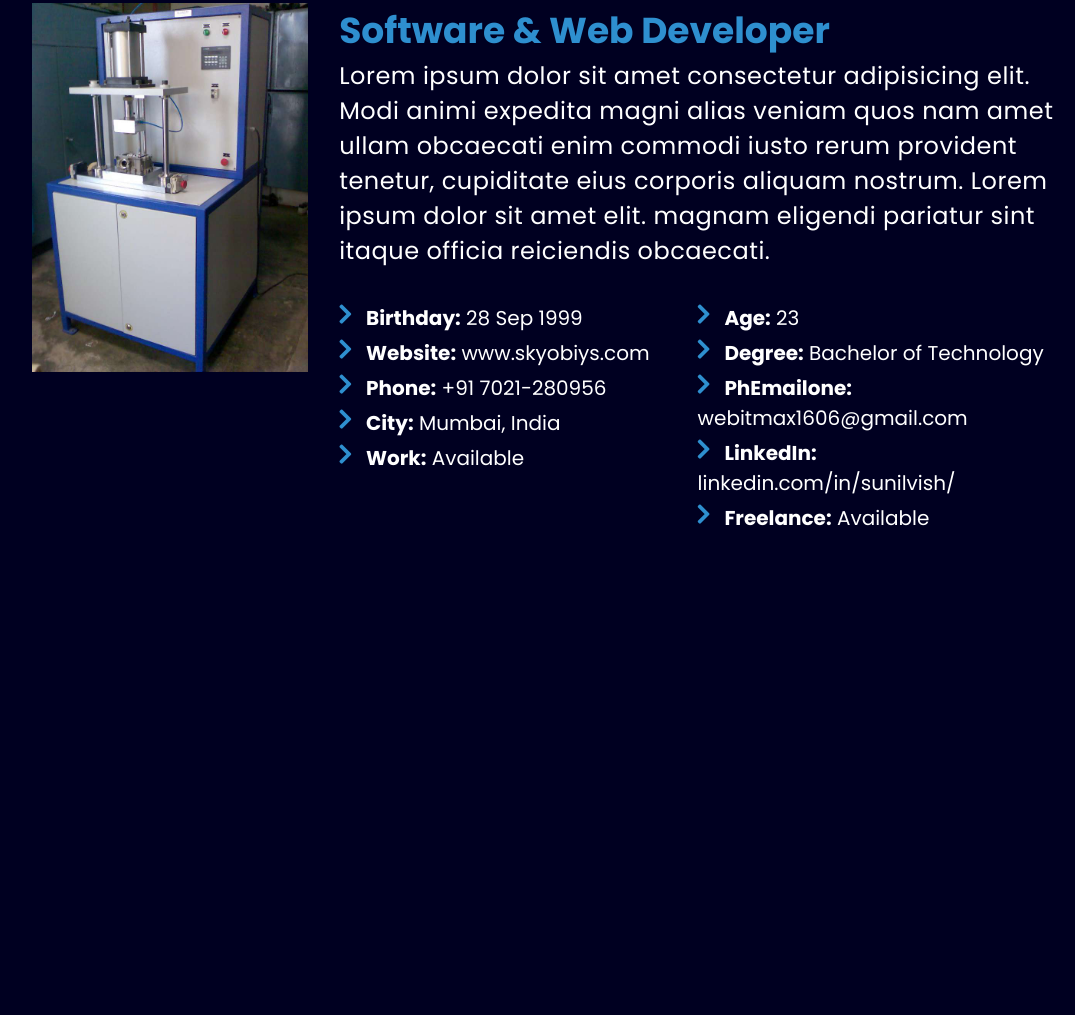
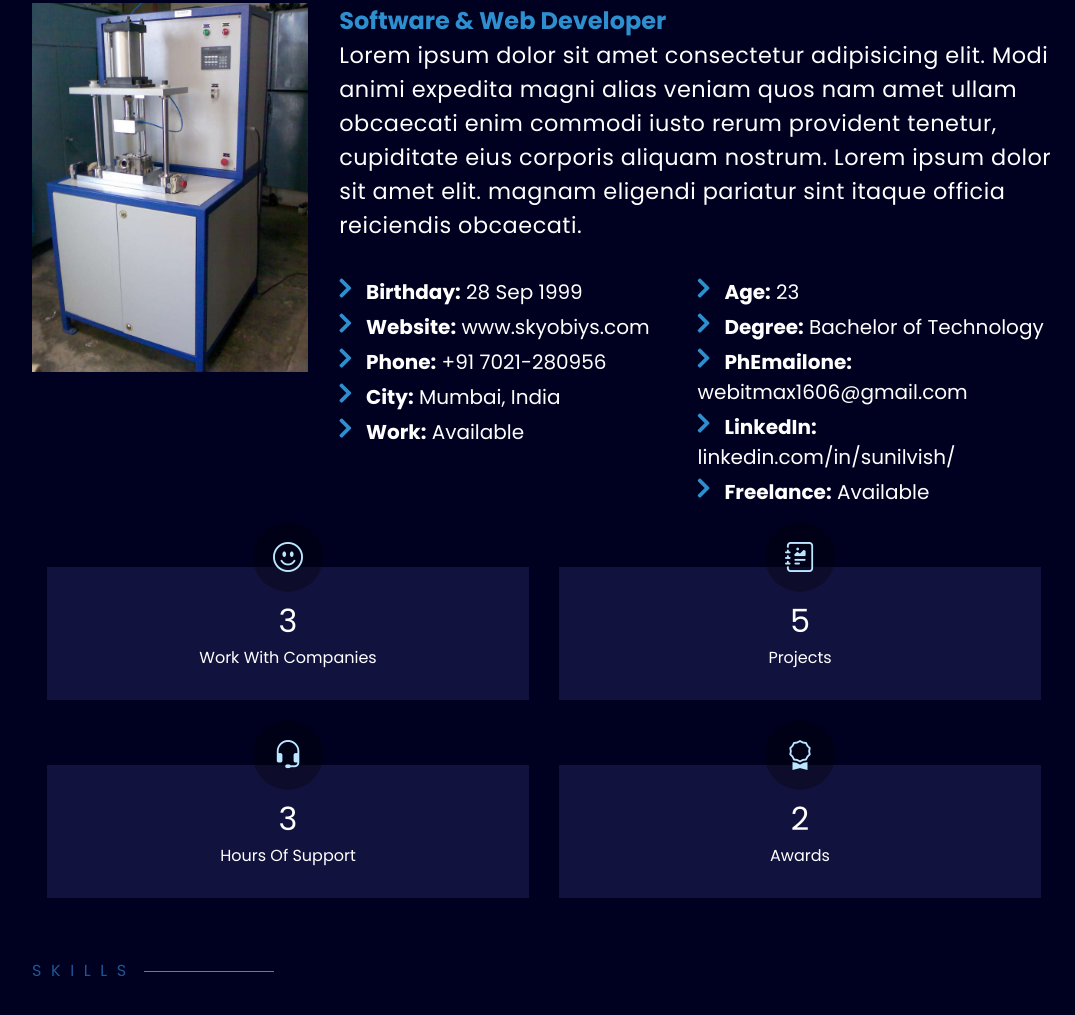
Before and after one commit to sunils1437/sunil_Portfolio, a plain HTML site: page index.html in a window 1280 px wide. Shown: the part 1031-2046 px from the top of the page, without its empty margins (96-1171 px from the left). Before the commit the page ends 1564 px from the top, so only its background shows below. Drawn offline with nearby package versions, Linux system fonts and the light colour scheme.

Commit message:
Code organized with comments and cards section implemented

```diff
--- a/index.html
+++ b/index.html
@@ -11,13 +11,16 @@
     <link rel="preconnect" href="https://fonts.gstatic.com" crossorigin>
     <link href="https://fonts.googleapis.com/css2?family=Poppins:wght@400;600;700&display=swap" rel="stylesheet">
 
-    <!-- font-awesome -->
+    <!-- font-awesome and Bootstrap Icon -->
     <link rel="stylesheet" href="https://cdnjs.cloudflare.com/ajax/libs/font-awesome/4.7.0/css/font-awesome.min.css">
+    <link rel="stylesheet" href="https://cdn.jsdelivr.net/npm/bootstrap-icons@1.3.0/font/bootstrap-icons.css">
 
+    <!-- Template Main CSS File -->
     <link rel="stylesheet" href="./style.css">
 </head>
 
 <body onscroll="myFunction()">
+    <!-- Header -->
     <header id="navbar">
         <nav>
             <div class="left">
@@ -35,6 +38,7 @@
         </nav>
     </header>
 
+    <!-- Aside Social Media -->
     <aside>
         <div><a href="#"><img src="./Image/Social/facebook.png" alt="Facebook" title="Facebook"></a></div>
         <div><a href="#"><img src="./Image/Social/instagram.png" alt="Instagram" title="Instagram"></a></div>
@@ -43,16 +47,19 @@
         <div><a href="#"><img src="./Image/Social/youtube.png" alt="YouTube" title="YouTube"></a></div>
     </aside>
 
+
+    <!-- Main -->
     <main>
+        <!-- First Section Name and Photo -->
         <section class="firstSection">
             <div class="leftSection">
                 <span class="titleName">Sunil Vishwakarma</span>
                 <div>I'm a passionate</div>
-                <span id="element" class="filedName"></span>
+                <span id="element" class="fieldName"></span>
                 <div>from Mumbai</div>
                 <div class="resumeGithub">
                     <a href="#"><i class="fa fa-file-text-o"></i> Resume</a>
-                    <a href="#"><i class="fa fa-github"></i> GitHub</a>
+                    <a href="#"><i class='fa fa-github'></i> GitHub</a>
                 </div>
             </div>
             <div class="rightSection">
@@ -62,9 +69,14 @@
 
         <hr>
 
+        <!-- Second Section About and Resume -->
         <section class="secondSection">
-            <h2 class="menuTitle">ABOUT<h2>
-                    <p class="submenuTitle"> Learn More About Me</p>
+            <div class="section-title">
+                <h2 class="Section-title-name">ABOUT<h2>
+                <p> Learn More About Me</p>
+            </div>
+
+            <!-- Basic About Description -->
             <div class="aboutSetion">
                 <div class="aleft">
                     <img src="./ab.jpg" alt="Sunil Photo's">
@@ -137,11 +149,55 @@
                     </div>
                 </div>
             </div>
+
+            <!-- Card's Work, Project etc. -->
+            <div class="card-row">
+                <div class="card-box">
+                    <div class="card">
+                        <i class="bi bi-emoji-smile"></i>
+                        <span>3</span>
+                        <p>Work With Companies</p>
+                    </div>
+                </div>
+                <div class="card-box">
+                    <div class="card">
+                        <i class="bi bi-journal-richtext"></i>
+                        <span>5</span>
+                        <p>Projects</p>
+                    </div>
+                </div>
+                <div class="card-box">
+                    <div class="card">
+                        <i class="bi bi-headset"></i>
+                        <span>3</span>
+                        <p>Hours Of Support</p>
+                    </div>
+                </div>
+                <div class="card-box">
+                    <div class="card">
+                        <i class="bi bi-award"></i>
+                        <span>2</span>
+                        <p>Awards</p>
+                    </div>
+                </div>
+            </div>
+
+
+            <!-- Skiils Progress Bar -->
+            <div class="skill-container">
+                <div class="section-title">
+                    <h2 class="Section-title-name">SKILLS<h2>
+                </div>
+                <div class="skills-row">
+
+                </div>
+            </div>
         </section>
     </main>
 
+    <br><br><br><br><br><br><br>
 
-
+    <!-- Script for Age Auto Update -->
     <script>
         let age = document.getElementById('age');
         let dob = new Date("09/28/1999");
@@ -152,11 +208,10 @@
         age.innerHTML = agee;
     </script>
 
+    <!-- Script for Sticky NavBar -->
     <script>
         const navbar = document.getElementById("navbar");
-
         const sticky = navbar.offsetTop;
-
         function myFunction() {
             if (window.pageYOffset >= sticky) {
                 navbar.classList.add("sticky")
@@ -166,8 +221,9 @@
         }
     </script>
 
+    <!-- Script for Typed JS -->
+    <!-- Setup and start animation! -->
     <script src="https://unpkg.com/typed.js@2.0.16/dist/typed.umd.js"></script>
-    <!-- Setup and start animation! -->
     <script>
         var typed = new Typed('#element', {
             strings: ['Software Developer', 'Web Developer', 'IOT Developer'],
--- a/style.css
+++ b/style.css
@@ -1,3 +1,4 @@
+/* Universal Style CSS */
 * {
     padding: 0;
     margin: 0;
@@ -13,6 +14,7 @@
     --menuT: #1e5696;
     --menuTL: #2e8fcf;
     --navh: rgb(255, 255, 255);
+    --icon: #bae6ff;
 }
 
 body {
@@ -20,7 +22,6 @@ body {
     color: var(--white);
     font-family: 'Poppins', sans-serif;
 }
-
 
 hr {
     border: 0;
@@ -37,42 +38,11 @@ h1 {
     letter-spacing: .3rem;
 }
 
-.menuTitle {
-    color: var(--menuT);
-    letter-spacing: .6rem;
-    font-weight: 500;
-    font-size: 1rem;
-}
-
-.menuTitle:after {
-    content: "";
-    width: 130px;
-    height: 1.2px;
-    display: inline-block;
-    background: var(--menuTL);
-    margin: 4px 8px;
-
-}
-
-.submenuTitle {
-    font-size: 1.9rem;
-    text-transform: uppercase;
-    letter-spacing: .3rem;
-    font-weight: 700;
-    margin-bottom: 20px;
-}
 
 
 
 
-
-
-
-
-
-
-
-
+/* Header and Sticky Navbar */
 .sticky {
     position: fixed;
     top: 0;
@@ -120,9 +90,9 @@ nav ul li a:before {
     transition: all .5s;
 }
 
-/* nav ul li a:hover {
+nav ul li a:hover {
     color: var(--navh);
-} */
+}
 
 nav ul li a:after {
     display: block;
@@ -148,23 +118,26 @@ nav ul li a:hover:after {
     height: 100%;
 }
 
-/* @-webkit-keyframes fill {
-    0% {
-        width: 0%;
-        height: 1px;
-    }
 
-    50% {
-        width: 100%;
-        height: 1px;
-    }
 
-    100% {
-        width: 100%;
-        height: 100%;
-        background: #333;
-    }
-} */
+
+
+/* Aside Social Media */
+aside {
+    position: fixed;
+    top: 130px;
+    right: 15px;
+}
+
+aside a img {
+    width: 30px;
+    margin: 3px 0;
+}
+
+aside+main {
+    padding-top: 100px;
+
+}
 
 
 
@@ -176,18 +149,31 @@ nav ul li a:hover:after {
 
 
 
-aside{
-    position: fixed;
-    top: 130px;
-    right: 15px;
+
+
+/* Section Title */
+.section-title .Section-title-name {
+    color: var(--menuT);
+    letter-spacing: .6rem;
+    font-weight: 500;
+    font-size: 1rem;
 }
-aside a img{
-    width: 30px;
-    margin: 3px 0;
+
+.section-title .Section-title-name:after {
+    content: "";
+    width: 130px;
+    height: 1.2px;
+    display: inline-block;
+    background: var(--menuTL);
+    margin: 4px 8px;
 }
-aside+main{
-    padding-top: 100px;
 
+.section-title p {
+    font-size: 1.9rem;
+    text-transform: uppercase;
+    letter-spacing: .3rem;
+    font-weight: 700;
+    margin-bottom: 20px;
 }
 
 
@@ -209,9 +195,7 @@ aside+main{
 
 
 
-
-
-
+/* First Section Name and Photo */
 .firstSection {
     display: flex;
     justify-content: space-around;
@@ -227,10 +211,22 @@ aside+main{
     font-size: 3rem;
 }
 
+/* My Name and Field Name */
+.titleName {
+    color: var(--lnavbt);
+    font-weight: 600;
+    text-transform: uppercase;
+}
+
+.fieldName {
+    color: var(--lnavbt);
+    font-weight: 600;
+}
+
+/* Resume and Github btn */
 .resumeGithub {
     margin: 30px 0;
 }
-
 
 .resumeGithub a {
     margin: 0 20px;
@@ -269,26 +265,9 @@ aside+main{
     transition: all .1s;
 }
 
-/* .resumeGithub a:active:after {
-    background: transparent;
-    transition: all .1s;
-} */
-
 .resumeGithub a:hover:before {
     opacity: 1;
 }
-
-/* .resumeGithub a:after {
-    z-index: -1;
-    content: '';
-    position: absolute;
-    width: 100%;
-    height: 100%;
-    background: #111;
-    left: 0;
-    top: 0;
-    border-radius: 10px;
-} */
 
 @keyframes glowing {
     0% {
@@ -304,20 +283,9 @@ aside+main{
     }
 }
 
+/* Right Section Photo */
 .rightSection img {
     width: 80%;
-}
-
-.titleName {
-    color: var(--lnavbt);
-    font-weight: 600;
-    text-transform: uppercase;
-}
-
-.filedName {
-    color: var(--lnavbt);
-    font-weight: 600;
-
 }
 
 
@@ -325,25 +293,7 @@ aside+main{
 
 
 
-
-
-
-
-
-
-
-
-
-
-
-
-
-
-
-
-
-
-
+/* Second Section About and Resume */
 .secondSection {
     width: 80vw;
     margin: auto;
@@ -373,6 +323,7 @@ aside+main{
 }
 
 .aright p {
+    font-size: 1.4rem;
     font-weight: 400;
     letter-spacing: .5px;
 }
@@ -400,7 +351,6 @@ aside+main{
     margin-right: 10px;
 }
 
-
 @media (max-width: 1000px) {
 
     .aleft,
@@ -412,3 +362,75 @@ aside+main{
         width: 100%;
     }
 }
+
+
+
+
+
+/* Card's Work, Project etc. */
+.card-row {
+    margin: 60px 0;
+    display: flex;
+    flex-wrap: wrap;
+}
+
+.card-box {
+    flex: 25%;
+    max-width: 25%;
+}
+
+.card {
+    text-align: center;
+    padding: 30px 25px;
+    position: relative;
+    margin: 0 15px;
+    background-color: var(--navbt);
+}
+
+.card-row .card-box .card p {
+    font-size: 1rem;
+    font-weight: 100;
+}
+
+.card-row .card-box .card span {
+    font-size: 2rem;
+}
+
+.card-row .card-box .card i {
+    position: absolute;
+    top: -45px;
+    left: 50%;
+    transform: translateX(-50%);
+    font-size: 30px;
+    padding: 20px;
+    color: var(--icon);
+    border-radius: 50%;
+    line-height: 0;
+    background: rgba(0, 0, 0, 0.3);
+}
+
+/* Responsive Card's Work, Project etc. */
+@media (max-width: 1290px) {
+    .card-box {
+        flex: 50%;
+        max-width: 50%;
+    }
+
+    .card-box:nth-child(3),
+    .card-box:nth-child(4) {
+        margin-top: 65px;
+    }
+}
+
+@media (max-width: 650px) {
+    .card-box {
+        flex: 100%;
+        max-width: 100%;
+    }
+
+    .card-box:nth-child(2),
+    .card-box:nth-child(3),
+    .card-box:nth-child(4) {
+        margin-top: 65px;
+    }
+}
```
Lines whose indentation alone changed are shown as unchanged.
